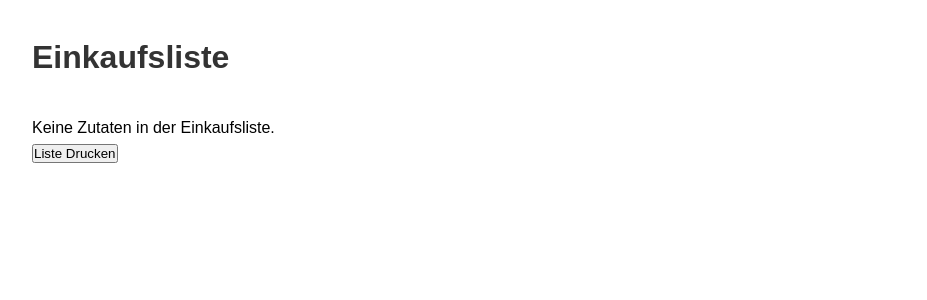
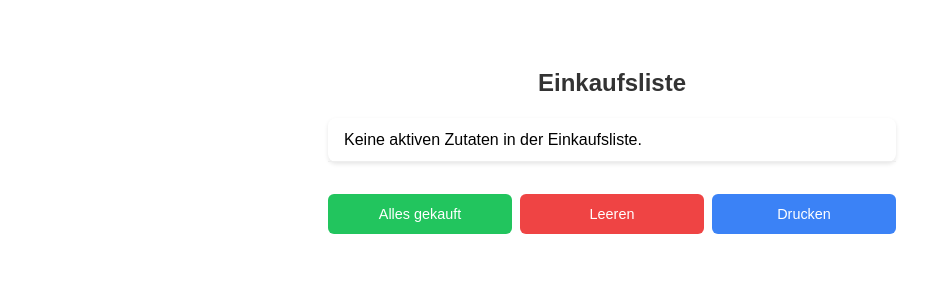
Before and after one commit to dorien89/Einkaufsliste, a Flask app: page /shopping-list/ in a window 1280 px wide. Shown: the part 78-378 px from the top of the page, without its empty margins (28-955 px from the left). Run offline with Flask 3, Linux system fonts and the light colour scheme.

Commit message:
works like a charm

```diff
--- a/app/routes/api_routes.py
+++ b/app/routes/api_routes.py
@@ -3,6 +3,7 @@ from flask import Blueprint, jsonify, request
 from app.models.recipe import Recipe, RecipeIngredient, Ingredient
 from app.models.shopping_list import ShoppingList
 import random
+from datetime import datetime
 
 bp = Blueprint('api', __name__, url_prefix='/api')
 
@@ -70,93 +71,51 @@ def save_shopping_list():
 @bp.route('/shopping-list', methods=['GET'])
 def get_shopping_list():
     try:
-
-        print("\n=== Checking Database State ===")
-
-        # Check recipe_ingredients table
-        all_recipe_ingredients = RecipeIngredient.query.all()
-        print(f"\nTotal recipe_ingredients entries: {len(all_recipe_ingredients)}")
-        print("\nSample of recipe_ingredients:")
-        for ri in all_recipe_ingredients[:5]:  # Show first 5
-            print(f"Recipe {ri.recipe_id}: {ri.ingredient.name}, {ri.amount} {ri.unit}")
-
-
-        print("\n=== Starting shopping list calculation ===")
-
-        # Get all shopping list entries
         shopping_items = ShoppingList.query.filter_by(is_active=True).all()
-        print(f"\nShopping List Items:")
-        for item in shopping_items:
-            print(f"ID: {item.id}, Recipe ID: {item.recipe_id}, Servings: {item.servings}")
-
         consolidated = {}
 
         for item in shopping_items:
-            print(f"\n--- Processing Recipe ID {item.recipe_id} ---")
-
-            # Debug: Check if recipe exists
-            recipe = Recipe.query.get(item.recipe_id)
-            if recipe:
-                print(f"Recipe found: {recipe}")
-            else:
-                print(f"WARNING: Recipe {item.recipe_id} not found!")
-
-            # Get all ingredients for this recipe
             recipe_ingredients = RecipeIngredient.query.filter_by(recipe_id=item.recipe_id).all()
-            print(f"Ingredients found for recipe {item.recipe_id}:")
-            for ri in recipe_ingredients:
-                print(f"  - ID: {ri.ingredient_id}, Amount: {ri.amount} {ri.unit}")
 
             for ri in recipe_ingredients:
+                ingredient = Ingredient.query.get(ri.ingredient_id)
                 key = f"{ri.ingredient_id}_{ri.unit}"
-                scaled_amount = ri.amount * item.servings
-
-                # Debug: Print ingredient details
-                print(f"\nProcessing ingredient:")
-                print(f"  Key: {key}")
-                print(f"  Name: {ri.ingredient.name}")
-                print(f"  Original amount: {ri.amount}")
-                print(f"  Scaled amount: {scaled_amount}")
-                print(f"  Unit: {ri.unit}")
 
                 if key in consolidated:
-                    old_amount = consolidated[key]['amount']
-                    consolidated[key]['amount'] += scaled_amount
-                    print(f"  Updated amount from {old_amount} to {consolidated[key]['amount']}")
+                    consolidated[key]['amount'] += ri.amount * item.servings
                 else:
                     consolidated[key] = {
-                        'name': ri.ingredient.name,
-                        'amount': scaled_amount,
-                        'unit': ri.unit
+                        'id': ri.ingredient_id,
+                        'name': ingredient.name,
+                        'amount': ri.amount * item.servings,
+                        'unit': ri.unit,
+                        'shopping_list_id': item.id
                     }
-                    print(f"  Added new ingredient to consolidated list")
-
-        print("\n=== Final consolidated ingredients ===")
-        for key, value in consolidated.items():
-            print(f"Key: {key}")
-            print(f"  Name: {value['name']}")
-            print(f"  Amount: {value['amount']} {value['unit']}")
 
         return jsonify({
             'success': True,
             'ingredients': list(consolidated.values())
         })
-
     except Exception as e:
-        print(f"ERROR in get_shopping_list: {str(e)}")
         return jsonify({
             'success': False,
             'error': str(e)
         }), 500
 
-@bp.route('/shopping-list/<int:item_id>/mark-bought', methods=['POST'])
-def mark_item_bought(item_id):
+@bp.route('/shopping-list/mark-bought', methods=['POST'])  # /api is already in the blueprint prefix
+def mark_items_bought():
     try:
-        item = ShoppingList.query.get_or_404(item_id)
-        item.is_active = False
-        item.bought_at = datetime.utcnow()
+        # Mark all active items as bought
+        items = ShoppingList.query.filter_by(is_active=True).all()
+        print(f"Found {len(items)} active items") # Debug log
+
+        for item in items:
+            item.is_active = False
+            item.bought_at = datetime.utcnow()
+
         db.session.commit()
-        return jsonify({'message': 'Item marked as bought'})
+        return jsonify({'success': True, 'message': 'All items marked as bought'})
     except Exception as e:
+        print(f"Error: {str(e)}") # Debug log
         db.session.rollback()
         return jsonify({'error': str(e)}), 500
--- a/app/routes/shopping_routes.py
+++ b/app/routes/shopping_routes.py
@@ -6,16 +6,10 @@ bp = Blueprint('shopping-list', __name__, url_prefix='/shopping-list')
 
 @bp.route('/', methods=['GET'])
 def view_shopping_list():
-    # Get data directly from API function
     response = get_shopping_list()
+    data = response.get_json()
 
-    # Since response is a JSONified response, we need to get the json data
-    if hasattr(response, 'json'):
-        data = response.json
-        if data.get('success'):
-            ingredients = data.get('ingredients', [])
-            # Sort ingredients by name
-            ingredients.sort(key=lambda x: x['name'])
-            return render_template('shopping_list.html', ingredients=ingredients)
-
-    return render_template('shopping_list.html', error="Could not load shopping list")
+    if data.get('success'):
+        return render_template('shopping_list.html', ingredients=data.get('ingredients', []))
+    else:
+        return render_template('shopping_list.html', error=data.get('error', 'Unknown error'))
--- a/app/static/css/main.css
+++ b/app/static/css/main.css
@@ -81,3 +81,131 @@ h1 {
 #ingredients-container {
     margin-top: 1rem;
 }
+
+@media print {
+    .no-print {
+        display: none !important;
+    }
+
+    button {
+        display: none !important;
+    }
+
+    .container {
+        padding: 0;
+        margin: 0;
+    }
+}
+
+/* Mobile-first shopping list styles */
+.shopping-list-container {
+    max-width: 100%;
+    padding: 0.5rem;
+    margin: 0 auto;
+    font-size: 16px; /* Base font size for readability */
+}
+
+.shopping-list-header {
+    font-size: 1.5rem;
+    font-weight: bold;
+    margin: 0.5rem 0;
+    padding: 0.5rem;
+    text-align: center;
+}
+
+.shopping-list-items {
+    background: white;
+    border-radius: 8px;
+    box-shadow: 0 2px 4px rgba(0,0,0,0.1);
+    margin-bottom: 1rem;
+}
+
+.shopping-list-item {
+    display: flex;
+    justify-content: space-between;
+    align-items: center;
+    padding: 0.75rem 1rem;
+    border-bottom: 1px solid #eee;
+    line-height: 1.2;
+}
+
+.item-name {
+    font-weight: 500;
+    margin-right: 0.5rem;
+}
+
+.item-amount {
+    color: #666;
+    white-space: nowrap;
+}
+
+.button-container {
+    position: fixed;
+    bottom: 0;
+    left: 0;
+    right: 0;
+    padding: 0.75rem;
+    background: white;
+    box-shadow: 0 -2px 10px rgba(0,0,0,0.1);
+    display: flex;
+    justify-content: space-around;
+    gap: 0.5rem;
+}
+
+.action-button {
+    flex: 1;
+    padding: 0.75rem 0;
+    border: none;
+    border-radius: 6px;
+    font-weight: 500;
+    font-size: 0.9rem;
+    color: white;
+    cursor: pointer;
+    text-align: center;
+}
+
+.button-buy {
+    background-color: #22c55e;
+}
+
+.button-clear {
+    background-color: #ef4444;
+}
+
+.button-print {
+    background-color: #3b82f6;
+}
+
+/* Add padding to main content to prevent overlap with fixed buttons */
+.main-content {
+    padding-bottom: 4rem;
+}
+
+/* Print styles */
+@media print {
+    .button-container {
+        display: none;
+    }
+
+    .main-content {
+        padding-bottom: 0;
+    }
+}
+
+/* Larger screen adaptations */
+@media (min-width: 640px) {
+    .shopping-list-container {
+        max-width: 600px;
+        padding: 1rem;
+    }
+
+    .button-container {
+        position: static;
+        box-shadow: none;
+        padding: 1rem 0;
+    }
+
+    .main-content {
+        padding-bottom: 0;
+    }
+}
--- a/app/templates/shopping_list.html
+++ b/app/templates/shopping_list.html
@@ -1,46 +1,89 @@
 {% extends "base.html" %}
+{% block content %}
 
-{% block content %}
-<div class="container mx-auto px-4 py-8">
-    <h1 class="text-3xl font-bold mb-6">Einkaufsliste</h1>
+<div class="shopping-list-container">
+    <h1 class="shopping-list-header">Einkaufsliste</h1>
 
-    {% if error %}
-        <div class="bg-red-100 border border-red-400 text-red-700 px-4 py-3 rounded relative" role="alert">
-            <span class="block sm:inline">{{ error }}</span>
-        </div>
-    {% else %}
-        <!-- Consolidated Ingredients Section -->
-        <div class="bg-white shadow rounded-lg p-6">
-            {% if ingredients %}
-                <ul class="divide-y divide-gray-200">
-                {% for ingredient in ingredients %}
-                    <li class="py-4 flex justify-between items-center">
-                        <span class="font-medium text-gray-900">{{ ingredient.name }}</span>
-                        <span class="text-gray-600">
-                            {{ "%.1f"|format(ingredient.amount) }} {{ ingredient.unit }}
-                        </span>
-                    </li>
-                {% endfor %}
-                </ul>
-            {% else %}
-                <p class="text-gray-600 text-center py-4">Keine Zutaten in der Einkaufsliste.</p>
-            {% endif %}
-        </div>
+    <div class="main-content">
+        {% if error %}
+            <div class="error-message">{{ error }}</div>
+        {% else %}
+            <div class="shopping-list-items">
+                {% if ingredients %}
+                    {% for ingredient in ingredients %}
+                        <div class="shopping-list-item">
+                            <span class="item-name">{{ ingredient.name }}</span>
+                            <span class="item-amount">{{ "%.1f"|format(ingredient.amount) }} {{ ingredient.unit }}</span>
+                        </div>
+                    {% endfor %}
+                {% else %}
+                    <div class="shopping-list-item">
+                        <p>Keine aktiven Zutaten in der Einkaufsliste.</p>
+                    </div>
+                {% endif %}
+            </div>
+        {% endif %}
+    </div>
 
-        <!-- Print Button -->
-        <div class="mt-6 text-center">
-            <button onclick="window.print()" class="bg-blue-500 hover:bg-blue-600 text-white font-bold py-2 px-4 rounded">
-                Liste Drucken
-            </button>
-        </div>
-    {% endif %}
+    <div class="button-container">
+        <button onclick="markAllAsBought()" class="action-button button-buy">
+            Alles gekauft
+        </button>
+        <button onclick="clearShoppingList()" class="action-button button-clear">
+            Leeren
+        </button>
+        <button onclick="window.print()" class="action-button button-print">
+            Drucken
+        </button>
+    </div>
 </div>
 
-<!-- Print Styles -->
-<style>
-    @media print {
-        .container { padding: 0; }
-        button { display: none; }
+<!-- Add JavaScript for the buttons -->
+<script>
+function markAllAsBought() {
+    if (confirm('Alle Artikel als gekauft markieren?')) {
+        fetch('/api/shopping-list/mark-bought', {  // Make sure URL matches your route
+            method: 'POST',
+            headers: {
+                'Content-Type': 'application/json'
+            }
+        })
+        .then(response => {
+            if (!response.ok) {
+                throw new Error('Server response was not ok');
+            }
+            return response.json();
+        })
+        .then(data => {
+            console.log('Success:', data); // Debug log
+            if (data.success) {
+                location.reload();
+            }
+        })
+        .catch(error => {
+            console.error('Error:', error); // Debug log
+            alert('Fehler beim Markieren der Artikel: ' + error.message);
+        });
     }
-</style>
+}
+
+function clearShoppingList() {
+    if (confirm('Wirklich die gesamte Einkaufsliste löschen?')) {
+        fetch('/api/admin/shopping-list/clear', {
+            method: 'POST'
+        })
+        .then(response => response.json())
+        .then(data => {
+            if (data.message) {
+                location.reload();
+            }
+        })
+        .catch(error => alert('Fehler beim Löschen der Liste'));
+    }
+}
+
+function printList() {
+    window.print();
+}
+</script>
 {% endblock %}
```
Also changed, not shown: database/einkaufsliste.db.
